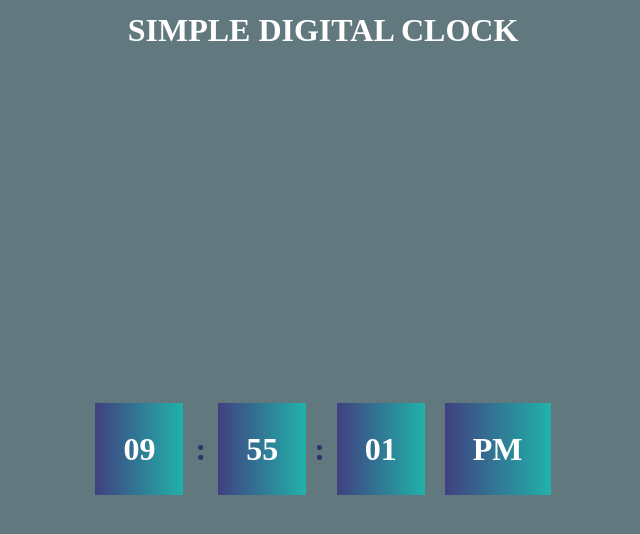
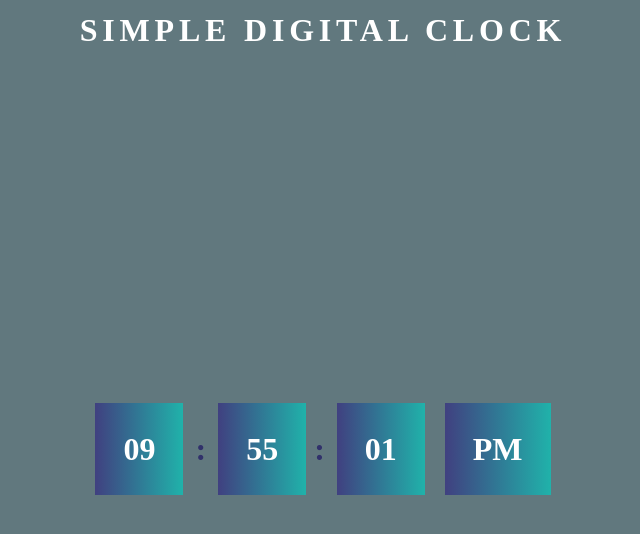
Before and after one commit to Jeandidi/simpleClockJS, a plain HTML site: page index.html in a window 1280 px wide. Shown: the whole page, without its empty margins (317-957 px from the left). Drawn offline with Linux system fonts and the light colour scheme.

Commit message:
Update style.css

```diff
--- a/style.css
+++ b/style.css
@@ -18,6 +18,8 @@ h2{
     display: flex;
     align-items: center;
     justify-content: center;
+    letter-spacing: 0.3rem;
+    text-align: center;
 }
 main{
     /* width: 100%; */
```
